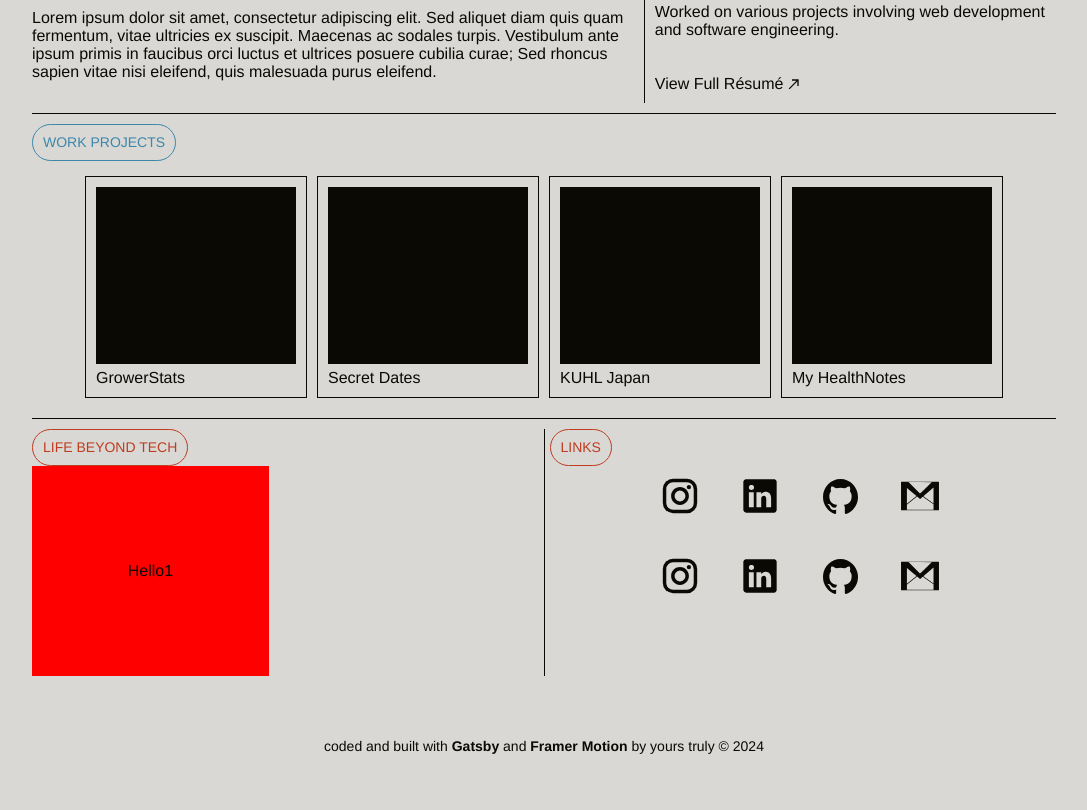
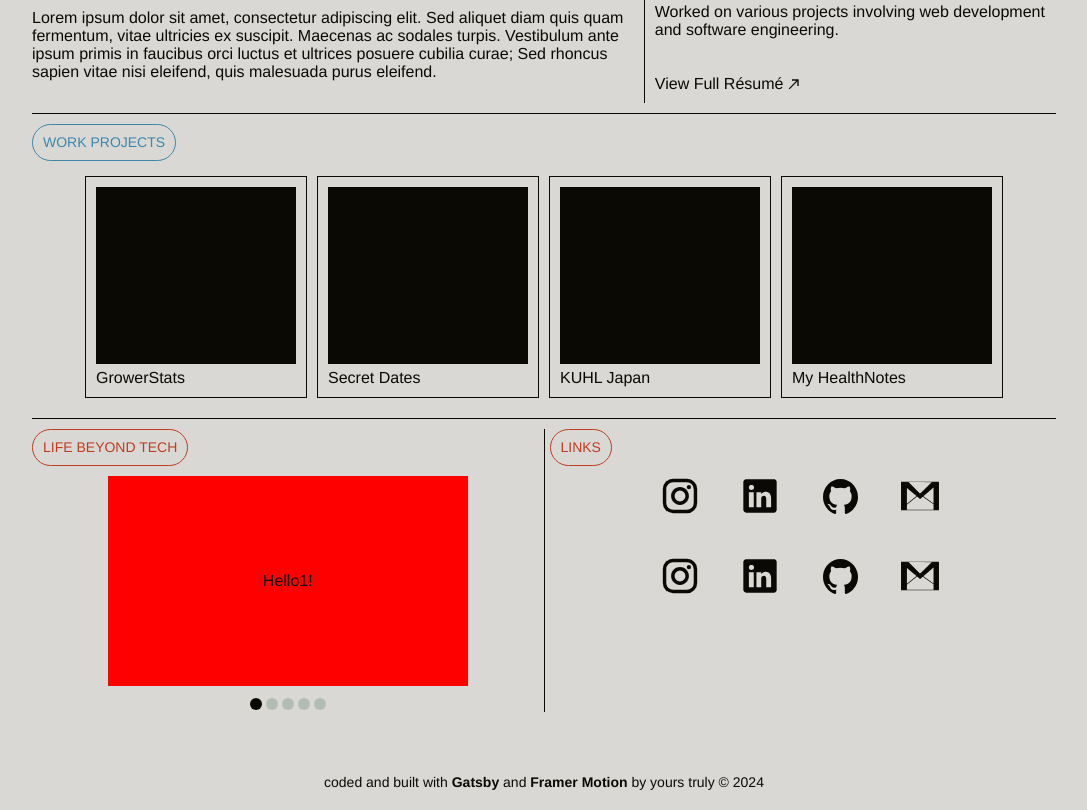
Before and after one commit to MicVillacarlos/portfolio_2024, a Gatsby site: page / in a window 1280 px wide. Shown: the part 443-1253 px from the top of the page, without its empty margins (96-1183 px from the left). Before the commit the page ends 1217 px from the top, so only its background shows below. Built offline with nearby package versions, Linux system fonts and the light colour scheme; Gatsby itself is replaced by a stand-in of ours.

Commit message:
Add carousell

```diff
--- /dev/null
+++ b/src/components/Template/Carousel/Dots.tsx
@@ -0,0 +1,25 @@
+import React, { Dispatch, SetStateAction } from "react";
+import { CommonFlexContainer } from "../../Atoms/CommonAtomComponents";
+import { StyledDotsButton } from "../StyledCommonTemplateComponents";
+
+interface DotsProps {
+  objIndex: number;
+  setObjIndex: Dispatch<SetStateAction<number>>;
+  objectData: any;
+}
+export const Dots = ({ objIndex, setObjIndex, objectData }: DotsProps) => {
+  const onClickHandler = (index: number) => {
+    setObjIndex(index);
+  };
+  return (
+    <CommonFlexContainer>
+      {objectData.map((_: any, index: number) => (
+        <StyledDotsButton
+          color={objIndex === index ? "text" : "gray"}
+          key={index}
+          onClick={() => onClickHandler(index)}
+        />
+      ))}
+    </CommonFlexContainer>
+  );
+};
--- /dev/null
+++ b/src/components/Template/Carousel/SwipeCarousel.tsx
@@ -0,0 +1,88 @@
+import React, { useState } from "react";
+import {
+  SwipeCarouselChildContainer,
+  SwipeCarouselContainer,
+} from "../StyledCommonTemplateComponents";
+import { CommonFlexContainer } from "../../Atoms/CommonAtomComponents";
+import { useMotionValue } from "framer-motion";
+import { Dots } from "./Dots";
+
+const DRAG_BUFFER = 50;
+
+const objectData = [
+  {
+    title: "Hello1",
+  },
+  {
+    title: "Hello2",
+  },
+  {
+    title: "Hello3",
+  },
+  {
+    title: "Hello4",
+  },
+  {
+    title: "Hello5",
+  },
+];
+
+export const SwipeCarousel = () => {
+  const [objectIndex, setObjectIndex] = useState<number>(0);
+
+  const dragX = useMotionValue(0);
+  const onDragEnd = () => {
+    const x = dragX.get();
+
+    if (x <= -DRAG_BUFFER && objectIndex < objectData.length - 1) {
+      setObjectIndex((pv) => pv + 1);
+    } else if (x >= DRAG_BUFFER && objectIndex > 0) {
+      setObjectIndex((pv) => pv - 1);
+    }
+  };
+
+  return (
+    <>
+      <SwipeCarouselContainer>
+        <SwipeCarouselChildContainer
+          drag="x"
+          dragConstraints={{
+            left: 0,
+            right: 0,
+          }}
+          style={{
+            x: dragX,
+          }}
+          animate={{
+            translateX: `-${objectIndex * 100}%`,
+          }}
+          onDragEnd={onDragEnd}
+          transition={{
+            type: "spring",
+            mass: 3,
+            stiffness: 300,
+            damping: 50,
+          }}
+        >
+          {objectData.map((item: any, index: number) => {
+            return (
+              <CommonFlexContainer
+                flexshrink={0}
+                height="200px"
+                width="100%"
+                key={index}
+              >
+                {item.title}!
+              </CommonFlexContainer>
+            );
+          })}
+        </SwipeCarouselChildContainer>
+      </SwipeCarouselContainer>
+      <Dots
+        objIndex={objectIndex}
+        setObjIndex={setObjectIndex}
+        objectData={objectData}
+      />
+    </>
+  );
+};
--- a/src/components/Template/StyledCommonTemplateComponents.tsx
+++ b/src/components/Template/StyledCommonTemplateComponents.tsx
@@ -1,6 +1,10 @@
 import styled from "styled-components";
 import { device, size } from "../../utils/media_query";
 import { motion } from "framer-motion";
+
+interface ButtonProps {
+  color?: string;
+}
 
 export const PageHolder = styled.div`
   margin: auto;
@@ -33,11 +37,15 @@ export const StyledGridItem = styled.div`
 `;
 
 export const SwipeCarouselContainer = styled.div`
-  /* display: "relative"; */
   overflow: hidden;
   height: 100%;
+  width: 350px;
   background-color: red;
   padding: 5px;
+
+  @media ${device.tablet} {
+    width: 300px;
+  }
 `
 
 export const SwipeCarouselChildContainer = styled(motion.div)`
@@ -50,3 +58,13 @@ export const SwipeCarouselChildContainer = styled(motion.div)`
     cursor: grabbing;
   }
 `;
+
+export const StyledDotsButton = styled.button`
+  border-radius: 50%;
+  width: 12px;
+  height: 12px;
+  border: 0;
+  margin: 2px;
+  background-color: ${(props) =>
+    props.color ? props.theme[props.color] : props.theme.gray};
+`;
--- a/src/components/Template/SwipeCarousel.tsx
+++ /dev/null
@@ -1,82 +0,0 @@
-import React, { useState } from "react";
-import {
-  SwipeCarouselChildContainer,
-  SwipeCarouselContainer,
-} from "./StyledCommonTemplateComponents";
-import { CommonFlexContainer } from "../Atoms/CommonAtomComponents";
-import { useMotionValue } from "framer-motion";
-
-const DRAG_BUFFER = 50;
-
-const objectData = [
-  {
-    title: "Hello1",
-  },
-  {
-    title: "Hello2",
-  },
-  {
-    title: "Hello3",
-  },
-  {
-    title: "Hello4",
-  },
-  {
-    title: "Hello5",
-  },
-];
-
-export const SwipeCarousel = () => {
-  const [dragging, setDragging] = useState<boolean>(false);
-  const [objectIndex, setObjectIndex] = useState<number>(0);
-
-  const dragX = useMotionValue(0);
-
-  const onDragStart = () => {
-    setDragging(true);
-  };
-
-  const onDragEnd = () => {
-    setDragging(false);
-    const x = dragX.get();
-
-    if (x <= -DRAG_BUFFER && objectIndex < objectData.length - 1) {
-      setObjectIndex((pv) => pv + 1);
-    } else if (x >= DRAG_BUFFER && objectIndex > 0) {
-      setObjectIndex((pv) => pv - 1);
-    }
-  };
-  console.log(objectIndex);
-  return (
-    <SwipeCarouselContainer>
-      <SwipeCarouselChildContainer
-        drag="x"
-        dragConstraints={{
-          left: 0,
-          right: 0,
-        }}
-        style={{
-          x: dragX,
-        }}
-        animate={{
-          translateX: `-${objectIndex * 100}%`,
-        }}
-        onDragStart={onDragStart}
-        onDragEnd={onDragEnd}
-      >
-        {objectData.map((item: any, index: number) => {
-          return (
-            <CommonFlexContainer
-              flexshrink={0}
-              height="200px"
-              width="100%"
-              key={index}
-            >
-              {item.title}
-            </CommonFlexContainer>
-          );
-        })}
-      </SwipeCarouselChildContainer>
-    </SwipeCarouselContainer>
-  );
-};
--- a/src/pages/index.tsx
+++ b/src/pages/index.tsx
@@ -29,7 +29,7 @@ import { ProjectDataTypes, WorkExperienceCardTypes } from "../types/types";
 import ProjectCard from "../components/Organisms/WorkExperienceCard/ProjectCard";
 import StyledFooterComponent from "../components/Template/StyledFooterComponent";
 import { LinksSection } from "../components/Template/LinksSection";
-import { SwipeCarousel } from "../components/Template/SwipeCarousel";
+import { SwipeCarousel } from "../components/Template/Carousel/SwipeCarousel";
 
 const IndexPage: React.FC<PageProps> = () => {
   const [isDarkTheme, setIsDarkTheme] = useState<boolean>(false);
@@ -243,6 +243,7 @@ const IndexPage: React.FC<PageProps> = () => {
             widthTablet="100%"
             align="start"
             justify="center"
+            marginTopTablet="20px"
             borderright={
               windowScreenSize.tablet <= windowSize ? "1px solid" : ""
             }
@@ -257,7 +258,17 @@ const IndexPage: React.FC<PageProps> = () => {
                 LIFE BEYOND TECH
               </CommonText>
             </CommonOblongContainer>
-            <SwipeCarousel />
+
+            <CommonFlexContainer
+              isColumn
+              gap="10px"
+              marginTop="10px"
+              marginTopTablet="10px"
+              justify="center"
+              iscolumntablet
+            >
+              <SwipeCarousel />
+            </CommonFlexContainer>
           </CommonFlexContainer>
 
           {/* ------------------ LINKS-------------------- */}
--- a/src/styles/styled-theme.ts
+++ b/src/styles/styled-theme.ts
@@ -23,6 +23,7 @@ const themeColors = {
     blue: "#3D87AA",
     yellow: "#C1A238",
     green: "#325234",
+    gray: "#B2BEB5",
   },
   dark: {
     body: "#0b0904",
@@ -34,6 +35,7 @@ const themeColors = {
     blue: "#3D87AA",
     yellow: "#C1A238",
     green: "#6F8570",
+    gray: "#B2BEB5",
   },
 };
 
```
